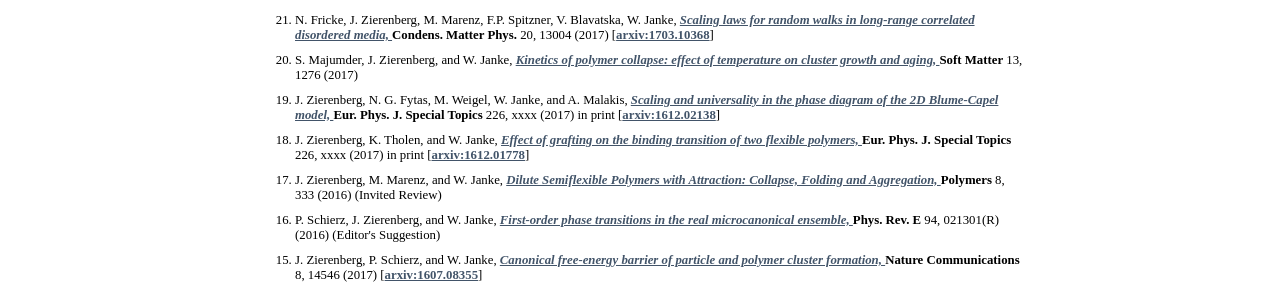
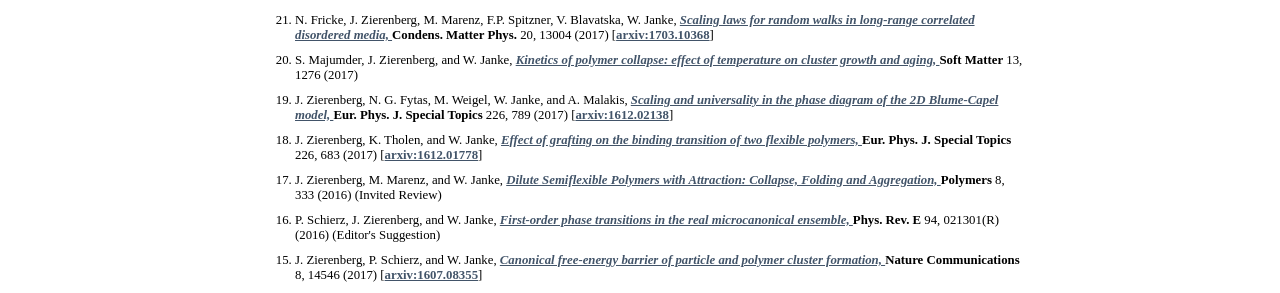
Before and after one commit to zierenberg/zierenberg.github.io, a Jekyll site: the page built from _pages/03_publications.md, in a window 1280 px wide and 900 px high. Shown: the part 330-623 px from the top of the window. Built offline with Jekyll 4.4.1, drawn with Linux system fonts in a browser that asks for light colours; some web fonts are replaced.

Commit message:
more updates publictation

```diff
--- a/_pages/03_publications.md
+++ b/_pages/03_publications.md
@@ -14,7 +14,7 @@ see also <a href="https://arxiv.org/a/zierenberg_j_1.html">arxiv</a><br>
        Recent advances in phase transitions and critical phenomena,
        </a></pubtitle>
        <journal>Eur. Phys. J. Special Topics </journal>
-       226, xxxx (2017) in print
+       226, 533 (2017)
        (Editorial of Special Issue)
   </li>
   -->
@@ -36,7 +36,7 @@ see also <a href="https://arxiv.org/a/zierenberg_j_1.html">arxiv</a><br>
        Scaling and universality in the phase diagram of the 2D Blume-Capel model,
        </a></pubtitle>
        <journal>Eur. Phys. J. Special Topics </journal>
-       226, xxxx (2017) in print
+       226, 789 (2017)
        [<a href="https://arxiv.org/abs/1612.02138">arxiv:1612.02138</a>]
   </li>
   <li> J. Zierenberg, K. Tholen, and W. Janke,
@@ -44,7 +44,7 @@ see also <a href="https://arxiv.org/a/zierenberg_j_1.html">arxiv</a><br>
        Effect of grafting on the binding transition of two flexible polymers,
        </a></pubtitle>
        <journal>Eur. Phys. J. Special Topics</journal>
-       226, xxxx (2017) in print
+       226, 683 (2017)
        [<a href="https://arxiv.org/abs/1612.01778">arxiv:1612.01778</a>]
   </li>
   <li> J. Zierenberg, M. Marenz, and W. Janke,
```
Also changed, not shown: other parts of _pages/03_publications.md (+2 -2 lines).
